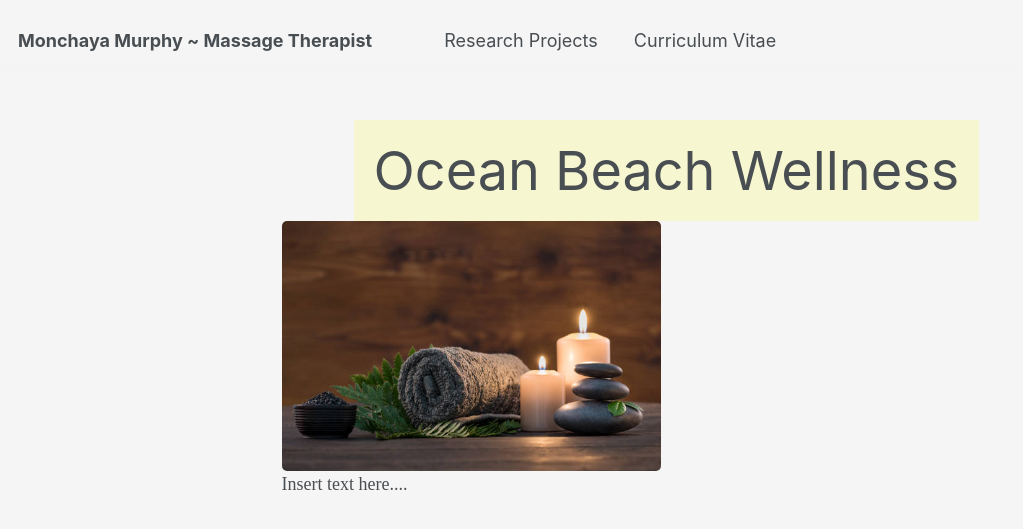
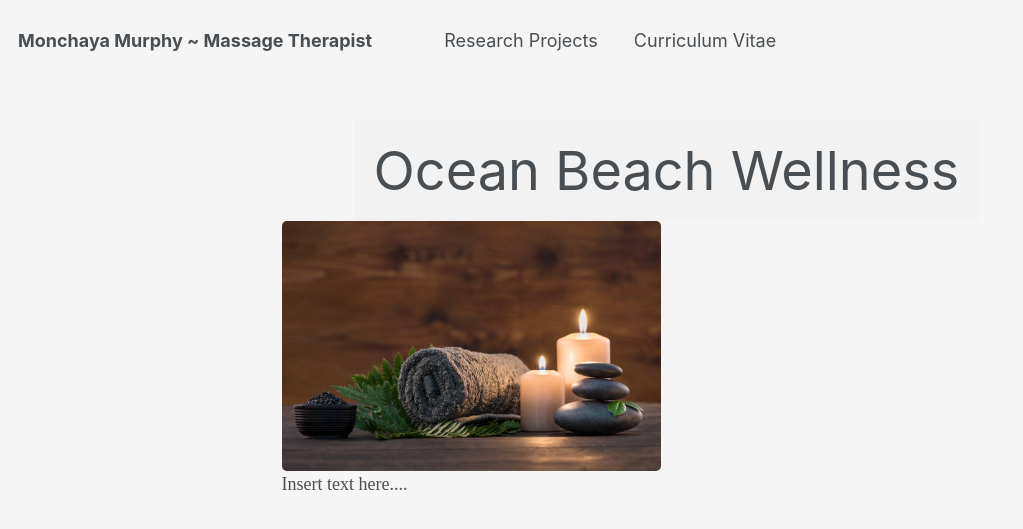
Before and after one commit to monchayamurphy/monchayamurphy.github.io, a Jekyll site: the page built from _pages/about.html, in a window 1280 px wide. Shown: the top 529 px of the page, without its empty margins (0-1023 px from the left). Built offline with Jekyll 4.4.1, drawn with Linux system fonts in a browser that asks for light colours.

Commit message:
Update about.html

```diff
--- a/_pages/about.html
+++ b/_pages/about.html
@@ -16,7 +16,7 @@ redirect_from:
 </head>
 
 <div style="text-align: center;">
-  <span style="font-size: 3em; background-color: rgba(255, 255, 0, 0.15); padding: 10px 20px; display: inline-block;">
+  <span style="font-size: 3em; background-color: rgba(210, 210, 210, 0.10); padding: 10px 20px; display: inline-block;">
     Ocean Beach Wellness
   </span>
 </div>
```
